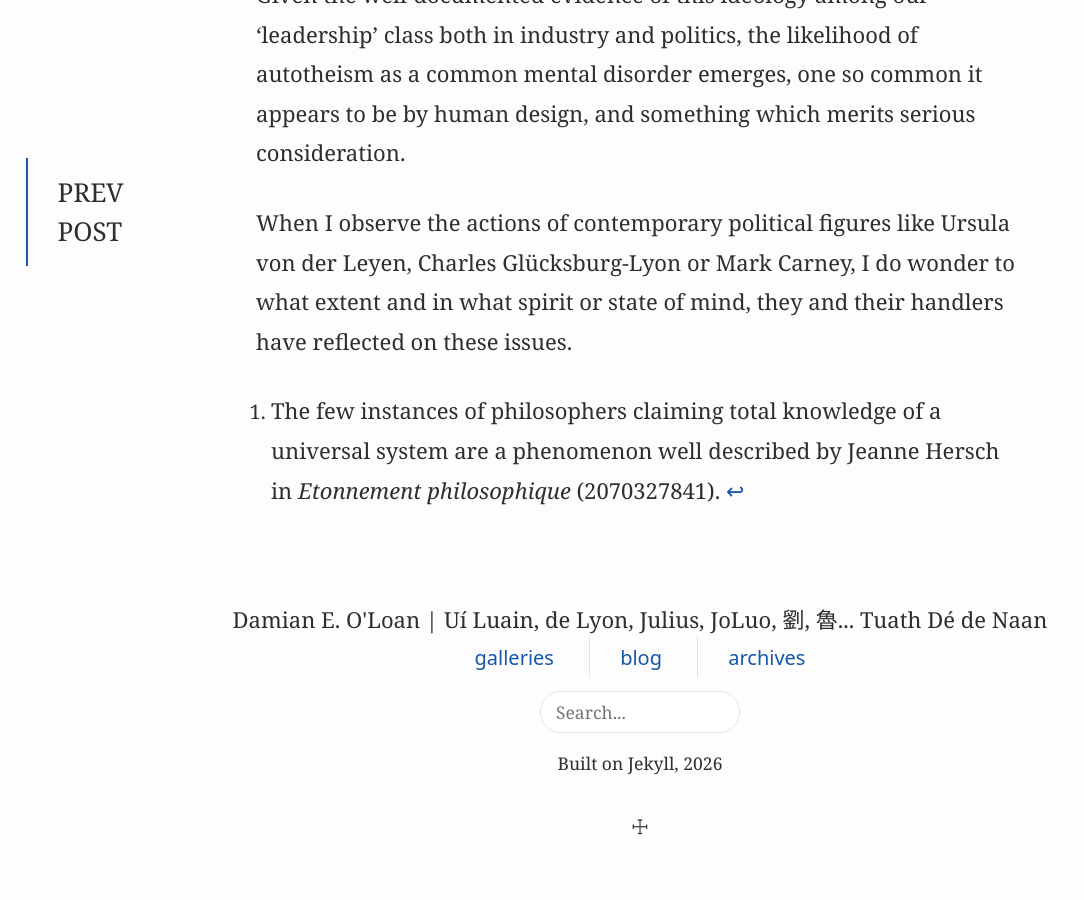
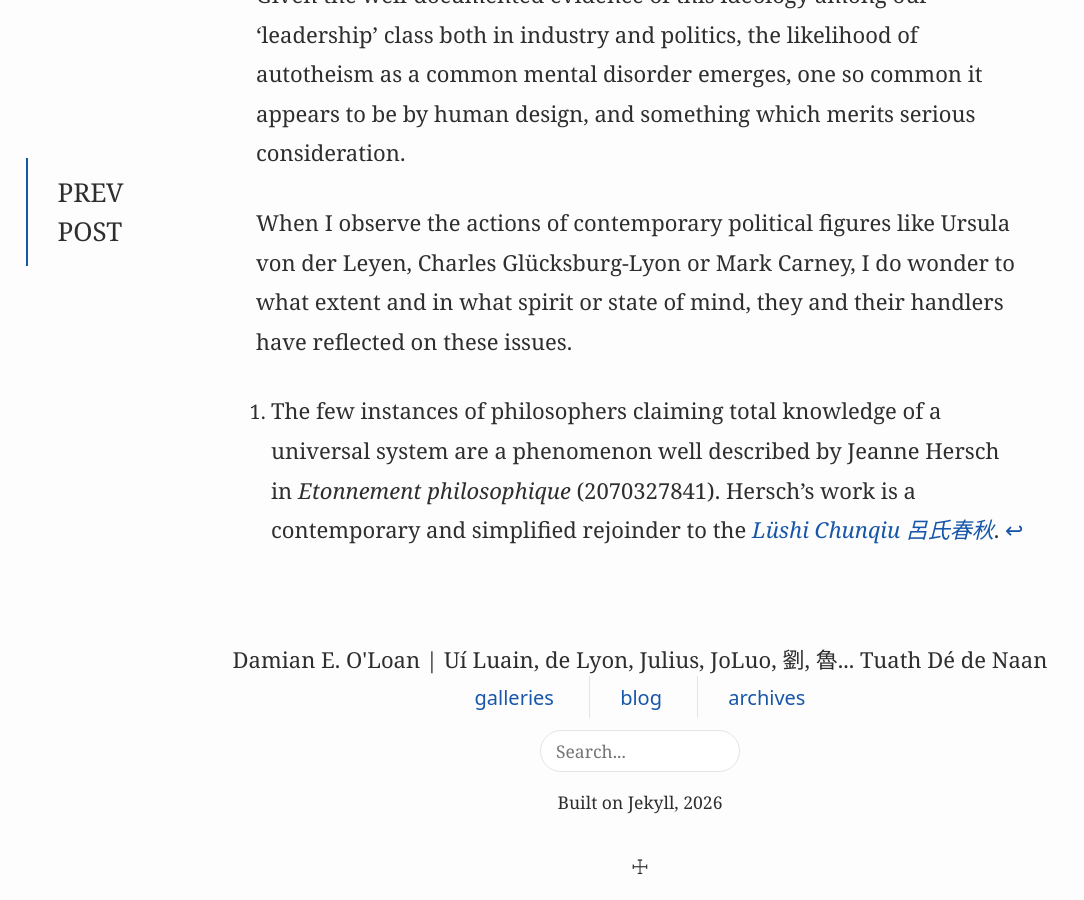
Before and after one commit to damianeoloan/damianeoloan.github.io, a Jekyll site: the page built from blog/_posts/2026-10-03-qarnei.md, in a window 1280 px wide and 900 px high, scrolled down 3821 px. Shown: the whole window, without its empty margins (0-1084 px from the left). Built offline with Jekyll 4.4.1, drawn with Linux system fonts in a browser that asks for light colours; before the commit the page ends 4681 px from its top, so only the background shows below that.

Commit message:
=Add Lüshi Chunqiu to footnote.

```diff
--- a/blog/_posts/2026-10-03-qarnei.md
+++ b/blog/_posts/2026-10-03-qarnei.md
@@ -38,4 +38,4 @@ Given the well-documented evidence of this ideology among our 'leadership' class
 
 When I observe the actions of contemporary political figures like Ursula von der Leyen, Charles Glücksburg-Lyon or Mark Carney, I do wonder to what extent and in what spirit or state of mind, they and their handlers have reflected on these issues.
 
-[^1]: The few instances of philosophers claiming total knowledge of a universal system are a phenomenon well described by Jeanne Hersch in *Etonnement philosophique* (2070327841).
+[^1]: The few instances of philosophers claiming total knowledge of a universal system are a phenomenon well described by Jeanne Hersch in *Etonnement philosophique* (2070327841). Hersch's work is a contemporary and simplified rejoinder to the [*Lüshi Chunqiu 呂氏春秋*](https://grokipedia.com/page/L%C3%BCshi_Chunqiu).
```
